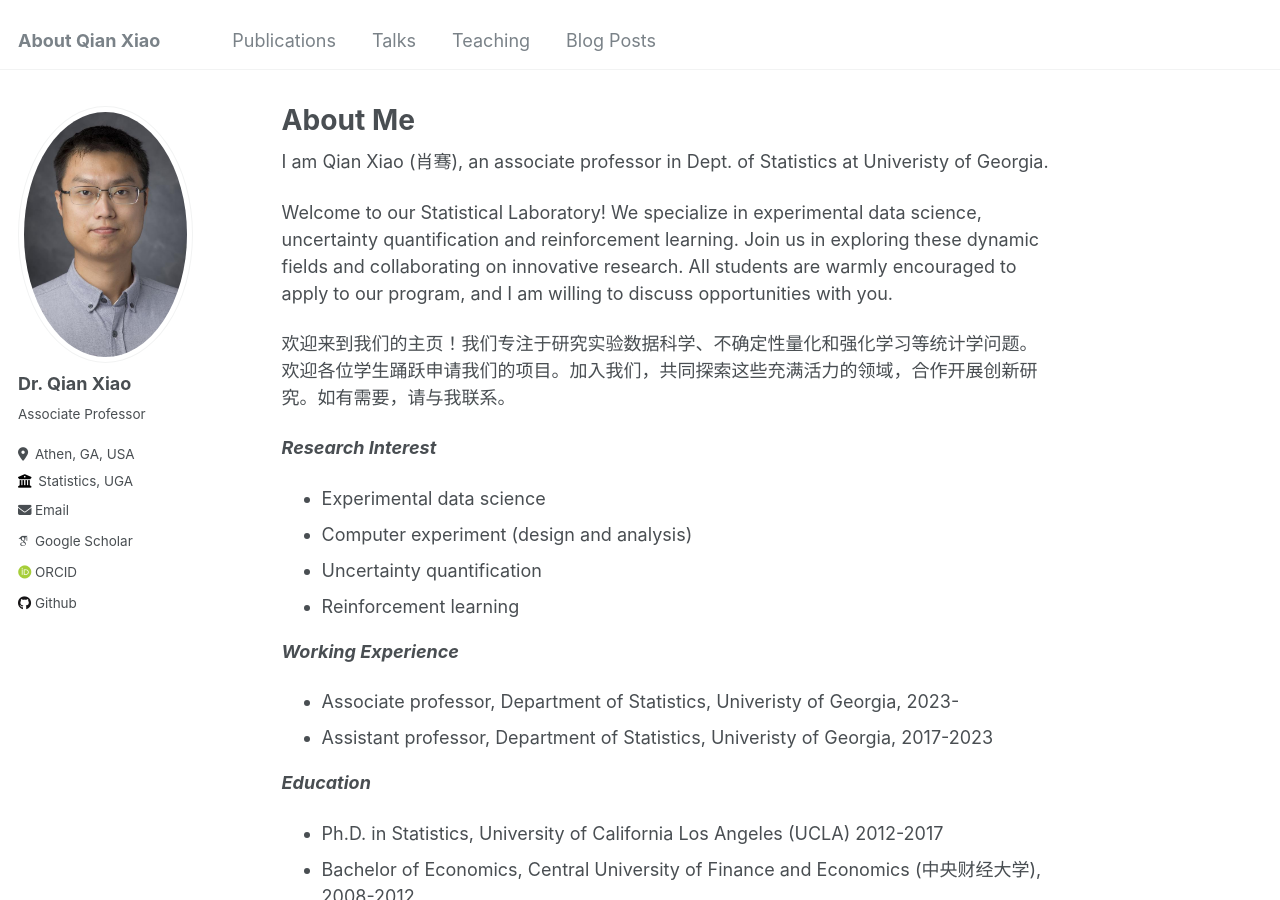
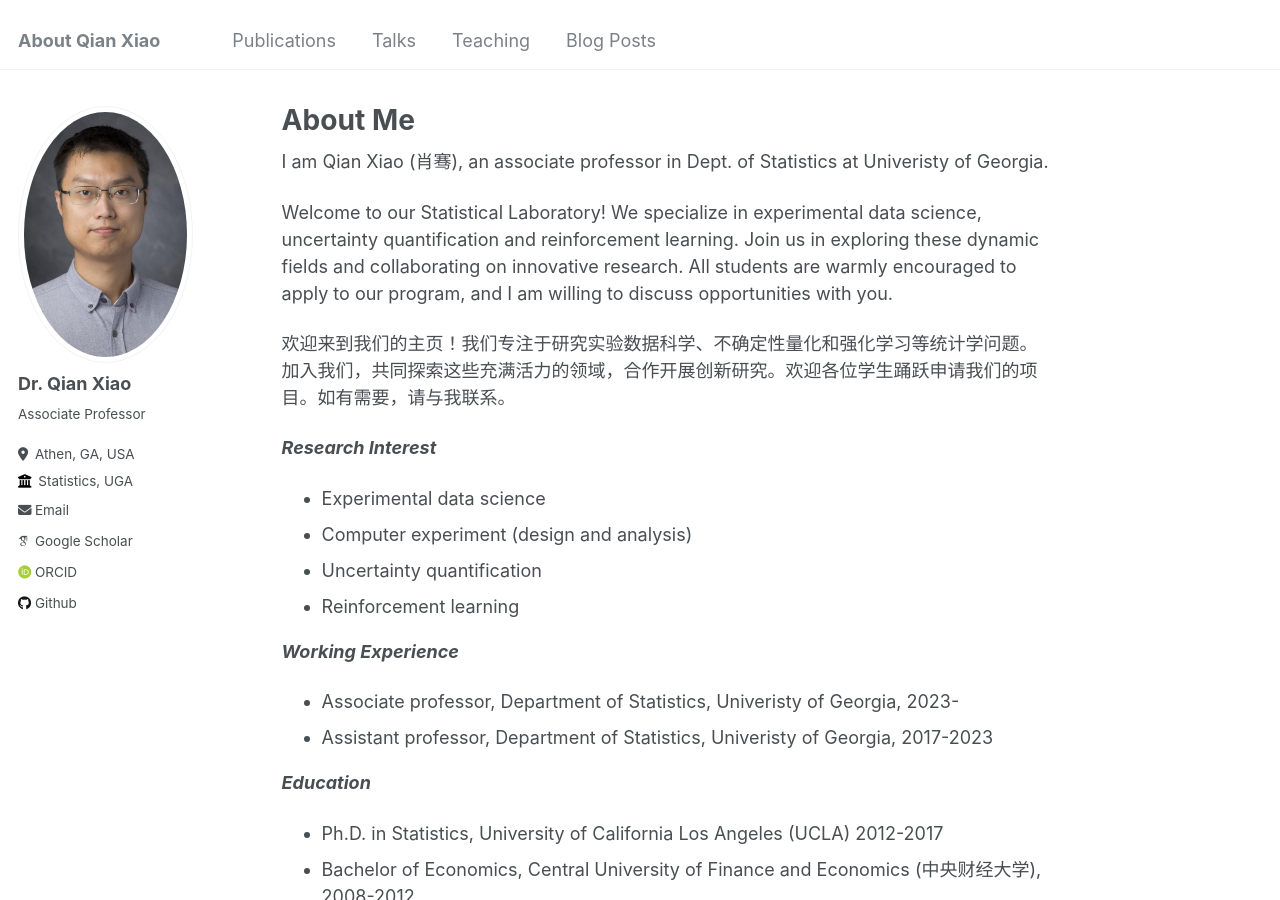
Before and after one commit to QXlab/QXlab.github.io, a Jekyll site: the page built from _pages/about.md, in a window 1280 px wide and 900 px high. Built offline with Jekyll 4.4.1, drawn with Linux system fonts in a browser that asks for light colours; some web fonts are replaced.

```diff
--- a/_pages/about.md
+++ b/_pages/about.md
@@ -11,7 +11,7 @@ I am Qian Xiao (肖骞), an associate professor in Dept. of Statistics at Univer
 
 Welcome to our Statistical Laboratory! We specialize in experimental data science, uncertainty quantification and reinforcement learning. Join us in exploring these dynamic fields and collaborating on innovative research. All students are warmly encouraged to apply to our program, and I am willing to discuss opportunities with you.
 
-欢迎来到我们的主页！我们专注于研究实验数据科学、不确定性量化和强化学习等统计学问题。欢迎各位学生踊跃申请我们的项目。加入我们，共同探索这些充满活力的领域，合作开展创新研究。如有需要，请与我联系。
+欢迎来到我们的主页！我们专注于研究实验数据科学、不确定性量化和强化学习等统计学问题。加入我们，共同探索这些充满活力的领域，合作开展创新研究。欢迎各位学生踊跃申请我们的项目。如有需要，请与我联系。
 
 
 ***Research Interest***
```
